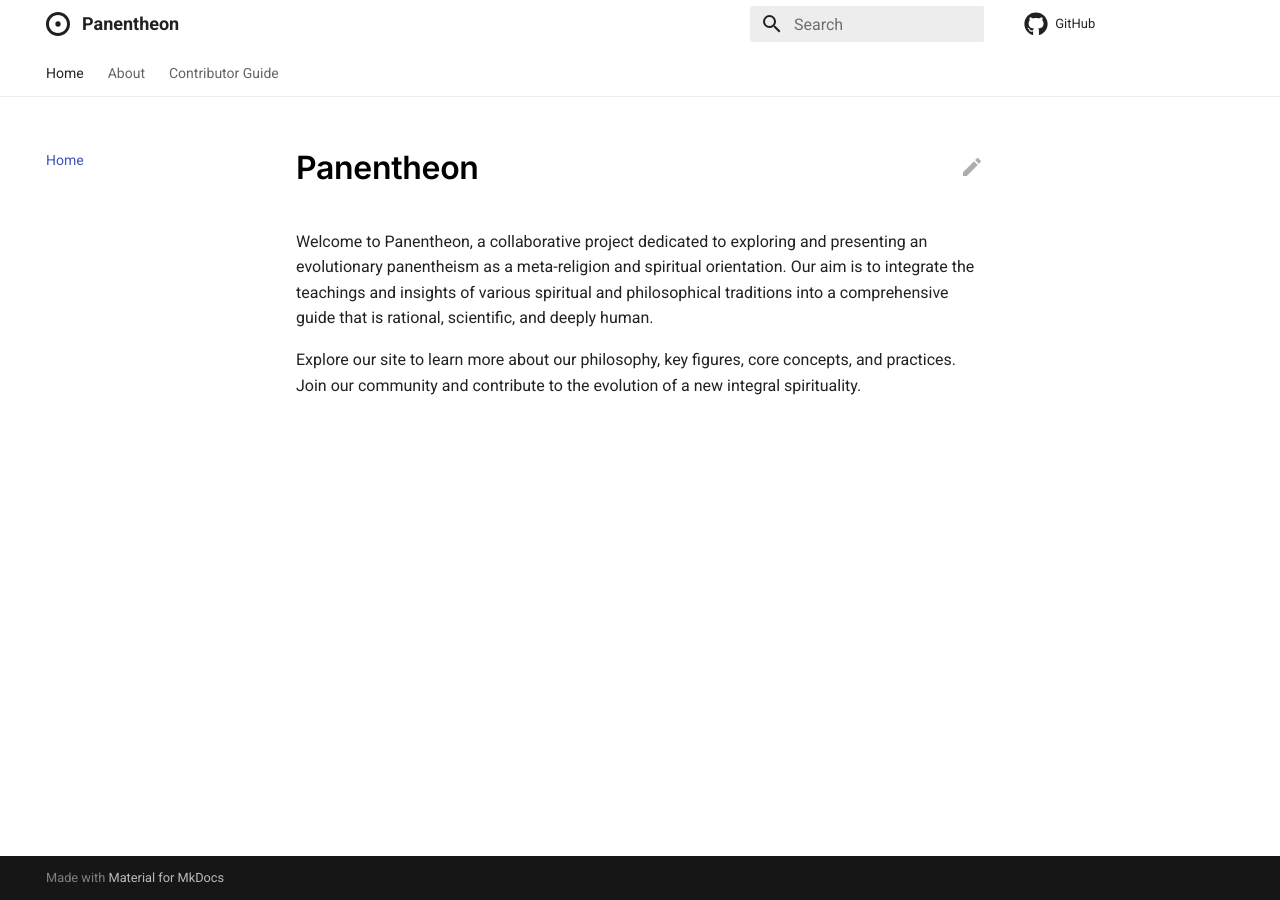
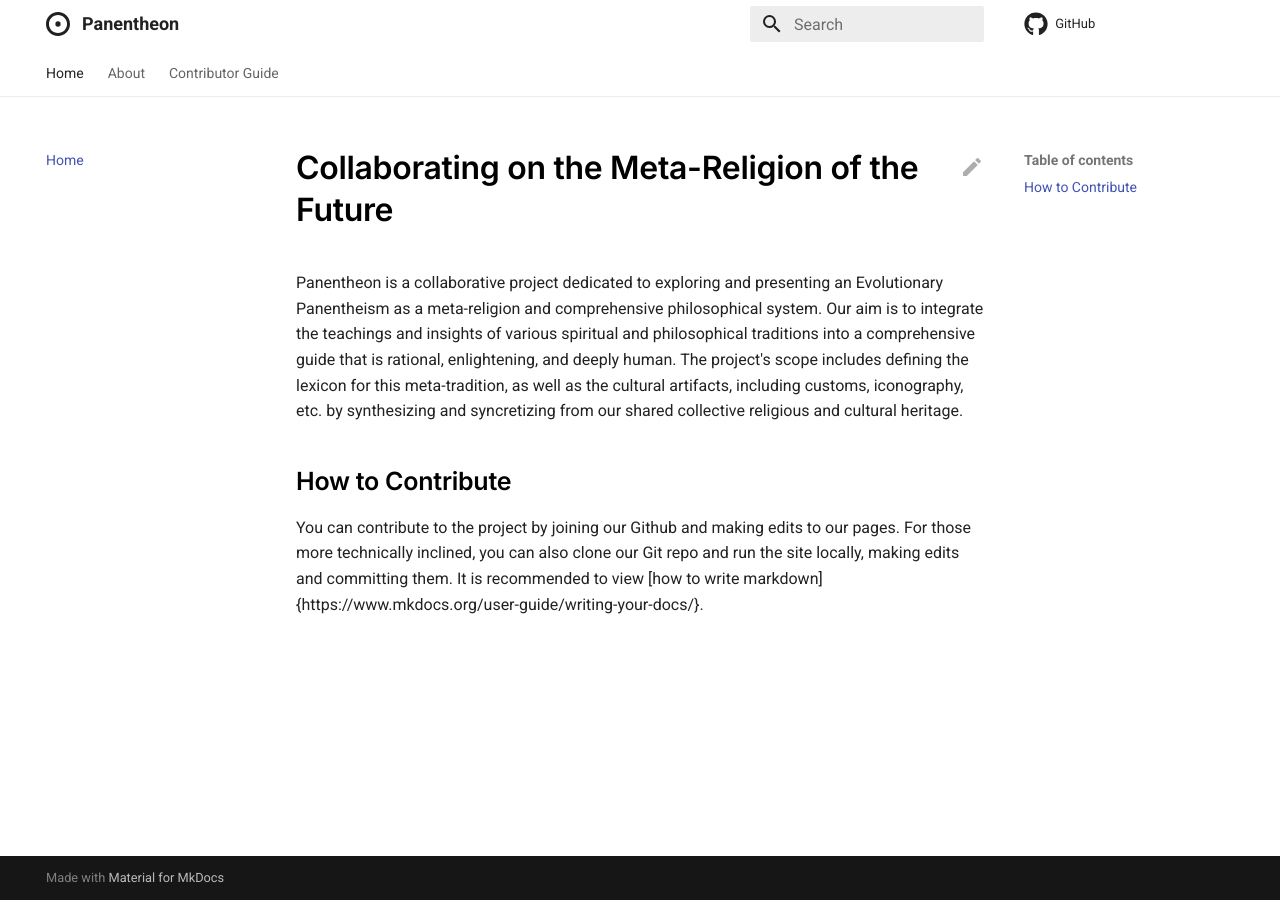
Before and after one commit to openartist/holonic, an MkDocs documentation site: the page built from docs/index.md, in a window 1280 px wide. Built offline with MkDocs 1.6.1 and Material for MkDocs 9.7.7, drawn with Linux system fonts in a browser that asks for light colours; comment, search, counter and statistics services are not loaded.

Commit message:
Update index.md

```diff
--- a/docs/index.md
+++ b/docs/index.md
@@ -1,5 +1,6 @@
-# Panentheon
+# Collaborating on the Meta-Religion of the Future
 
-Welcome to Panentheon, a collaborative project dedicated to exploring and presenting an evolutionary panentheism as a meta-religion and spiritual orientation. Our aim is to integrate the teachings and insights of various spiritual and philosophical traditions into a comprehensive guide that is rational, scientific, and deeply human.
+Panentheon is a collaborative project dedicated to exploring and presenting an Evolutionary Panentheism as a meta-religion and comprehensive philosophical system. Our aim is to integrate the teachings and insights of various spiritual and philosophical traditions into a comprehensive guide that is rational, enlightening, and deeply human. The project's scope includes defining the lexicon for this meta-tradition, as well as the cultural artifacts, including customs, iconography, etc. by synthesizing and syncretizing from our shared collective religious and cultural heritage.
 
-Explore our site to learn more about our philosophy, key figures, core concepts, and practices. Join our community and contribute to the evolution of a new integral spirituality.
+## How to Contribute
+You can contribute to the project by joining our Github and making edits to our pages. For those more technically inclined, you can also clone our Git repo and run the site locally, making edits and committing them. It is recommended to view [how to write markdown] {https://www.mkdocs.org/user-guide/writing-your-docs/}.
```
